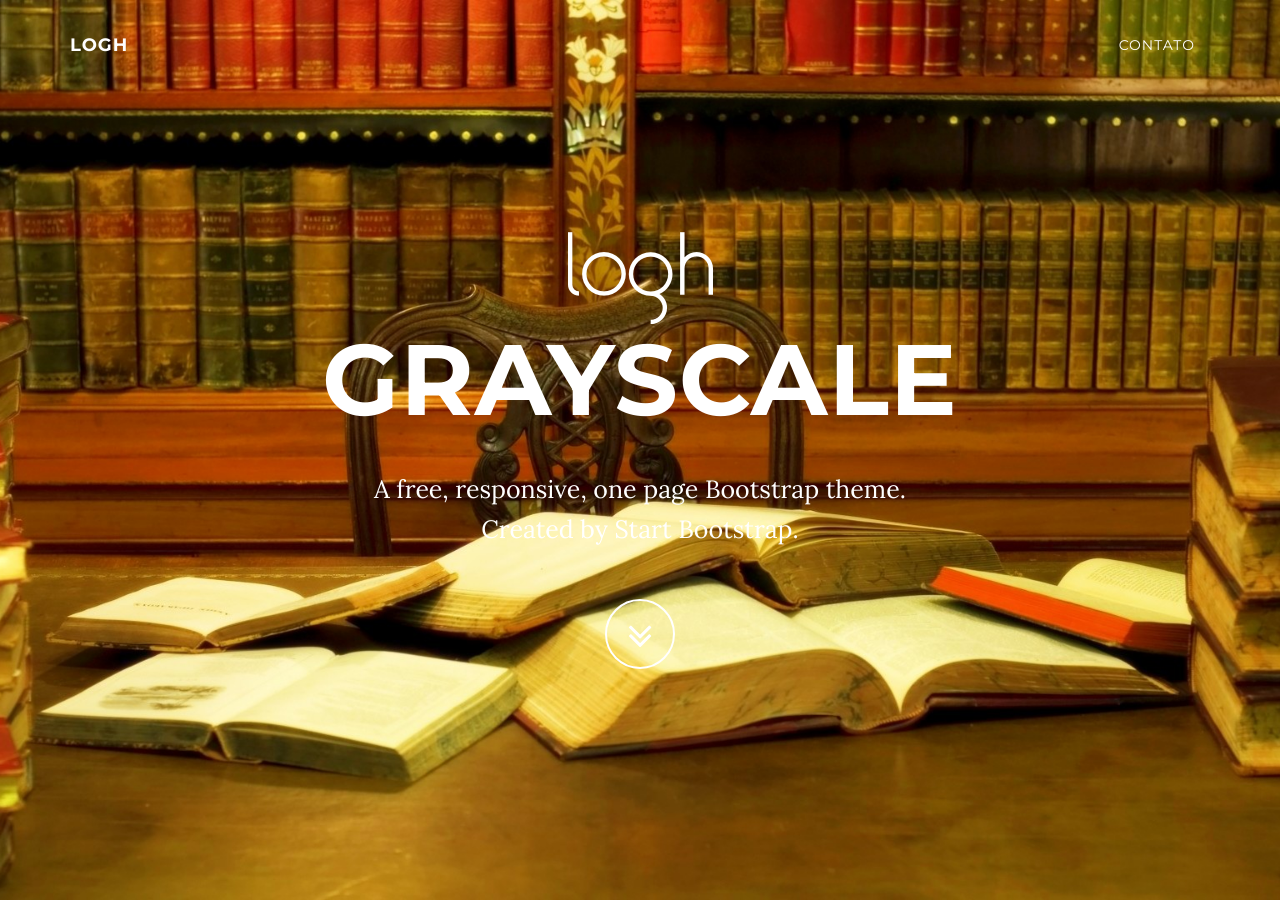
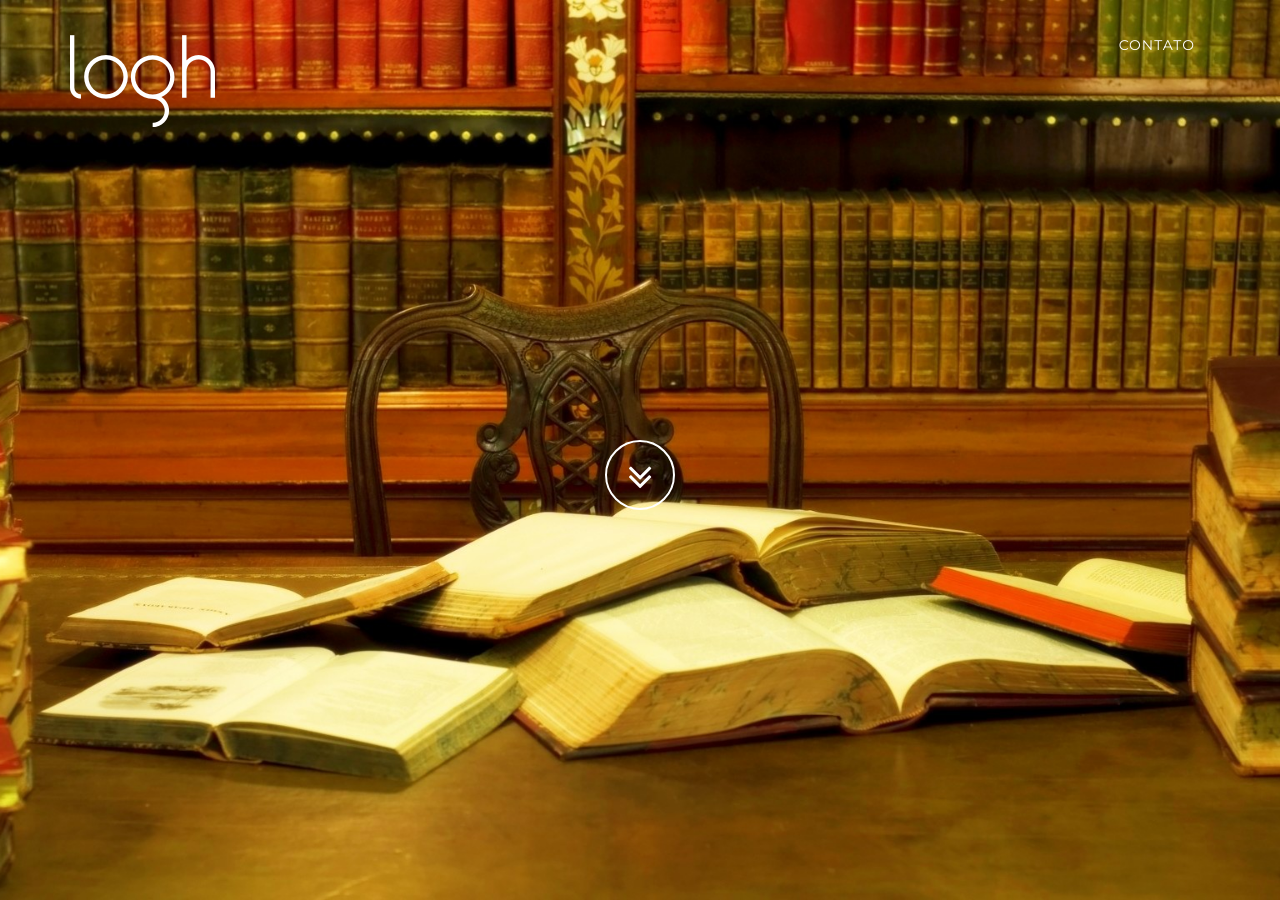
Before and after one commit to loghtecnologia/loghtecnologia.github.io, a Jekyll site: the page built from index.html, in a window 1280 px wide and 900 px high. Built offline with Jekyll 4.4.1, drawn with Linux system fonts in a browser that asks for light colours.

Commit message:
Alterado includes

```diff
--- a/_includes/header.html
+++ b/_includes/header.html
@@ -4,10 +4,9 @@
             <div class="container">
                 <div class="row">
                     <div class="col-md-8 col-md-offset-2">
-                        <img src="img/Logo9.png"></img>
-                        <h1 class="brand-heading">Grayscale</h1>
-                        <p class="intro-text">A free, responsive, one page Bootstrap theme.<br>Created by Start Bootstrap.</p>
-                        <a href="#about" class="btn btn-circle page-scroll">
+                        <!--<h1 class="brand-heading">Lohh</h1>-->
+                        <p class="intro-text"></p>
+                        <a href="#contact" class="btn btn-circle page-scroll">
                             <i class="fa fa-angle-double-down animated"></i>
                         </a>
                     </div>
--- a/_includes/nav.html
+++ b/_includes/nav.html
@@ -6,7 +6,7 @@
                     <i class="fa fa-bars"></i>
                 </button>
                 <a class="navbar-brand page-scroll" href="#page-top">
-                    LOGH
+                    <img src="img/Logo9.png"></img>
                 </a>
             </div>
 
```
